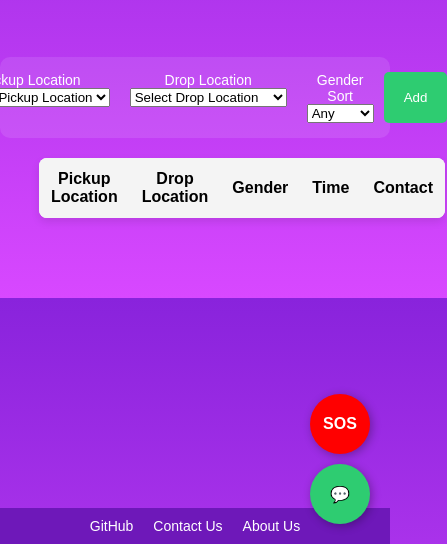
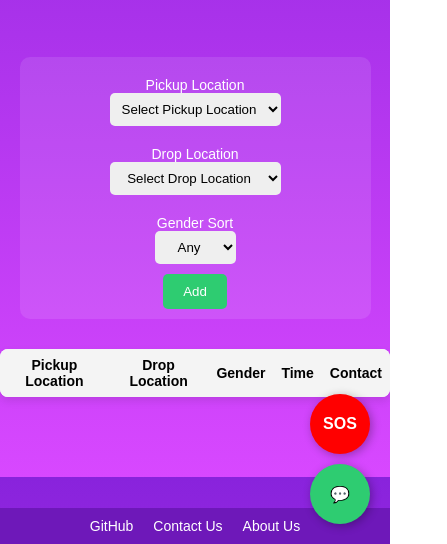
Before and after one commit to Shrinjita/College-Ride-Sharing-Platform, a plain HTML site: page index.html in a window 390 px wide. Shown: the part 300-844 px from the top of the page, 447 px wide, since content can reach past the window. Drawn offline with Linux system fonts and the light colour scheme.

Commit message:
Update style.css

```diff
--- a/style.css
+++ b/style.css
@@ -113,6 +113,7 @@ header {
 .hero {
     margin-top: 50px;
     padding: 30px;
+    text-align: center;
 }
 h1 {
     font-size: 40px;
@@ -127,25 +128,33 @@ p {
 /* === SEARCH BOX === */
 .search-box {
     display: flex;
-    justify-content: center;
-    margin-top: 30px;
+    flex-wrap: wrap; /* Wrap items for smaller screens */
+    justify-content: center; /* Center horizontally */
+    align-items: center; /* Center vertically */
+    max-width: 90%; /* Prevent full-width stretch */
+    margin: 30px auto; /* Center with auto margin */
     background: rgba(255, 255, 255, 0.1);
     padding: 15px;
     border-radius: 10px;
 }
+
+/* Ensure inputs and buttons are centered */
 .input {
-    margin: 0 10px;
+    margin: 10px;
+    text-align: center;
 }
 .input label {
     display: block;
     font-size: 14px;
 }
-.input input {
+.input select, .input input {
     padding: 8px;
     border: none;
     border-radius: 5px;
     text-align: center;
 }
+
+/* Style Search Button */
 .search-btn {
     background: #2ecc71;
     color: white;
@@ -154,14 +163,16 @@ p {
     border-radius: 5px;
     cursor: pointer;
 }
-/* Align Table with Search Box */
+
+/* === TABLE STYLING === */
 .table-container {
-    width: 80%;  /* Same width as search-box */
-    margin: 20px auto;  /* Center it and add spacing */
+    width: 90%; /* More responsive */
+    max-width: 600px; /* Limit width */
+    margin: 20px auto; /* Center it */
     text-align: center;
 }
 
-/* Table Styling */
+/* Ride Table */
 .ride-table {
     width: 100%;
     border-collapse: collapse;
@@ -187,6 +198,30 @@ p {
     border-bottom: 1px solid #ddd;
     color: black;
     text-align: center;
+}
+
+/* Alternate Row Styling */
+.ride-table tr:nth-child(even) {
+    background-color: #f9f9f9;
+}
+
+/* === MOBILE RESPONSIVENESS === */
+@media screen and (max-width: 768px) {
+    .search-box {
+        flex-direction: column; /* Stack elements */
+        width: 100%;
+        padding: 10px;
+    }
+
+    .table-container {
+        width: 100%;
+        max-width: none;
+    }
+
+    .ride-table th, .ride-table td {
+        padding: 8px;
+        font-size: 14px;
+    }
 }
 
 /* Alternate Row Styling */
```
